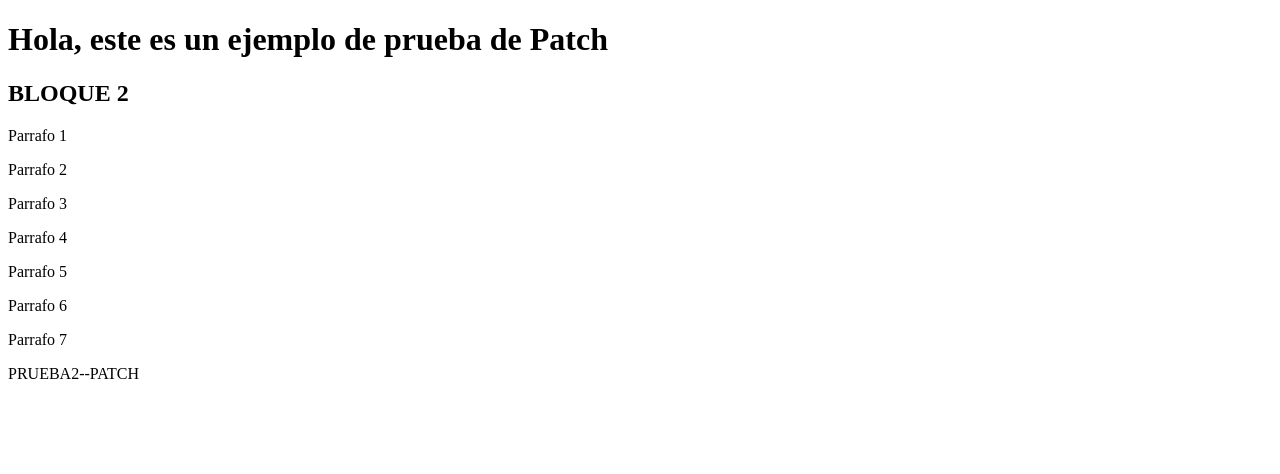
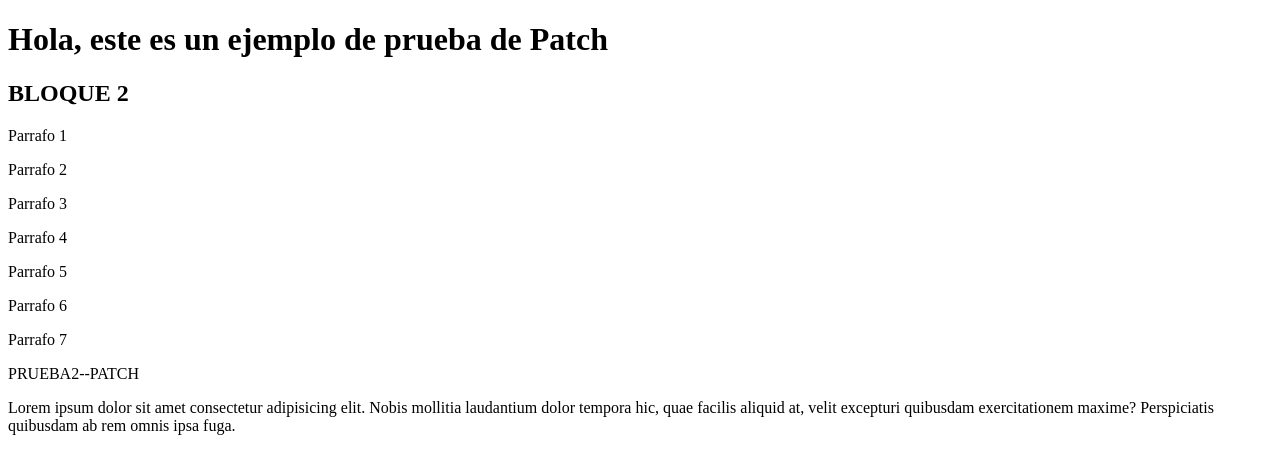
Before and after one commit to fjerez10647-ux/proy_jerez_git_2026, a plain HTML site: page index.html in a window 1280 px wide. Drawn offline with Linux system fonts and the light colour scheme.

Commit message:
Agregamos un parrafo

```diff
--- a/index.html
+++ b/index.html
@@ -19,5 +19,8 @@
      <p>Parrafo 7</p>
      <table></table>
      <footer>PRUEBA2--PATCH</footer>
+     <p>
+        Lorem ipsum dolor sit amet consectetur adipisicing elit. Nobis mollitia laudantium dolor tempora hic, quae facilis aliquid at, velit excepturi quibusdam exercitationem maxime? Perspiciatis quibusdam ab rem omnis ipsa fuga.
+     </p>
     </body>
 </html>
```
